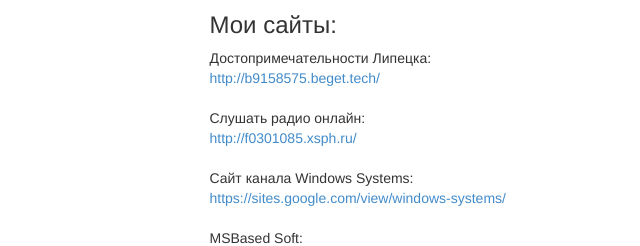
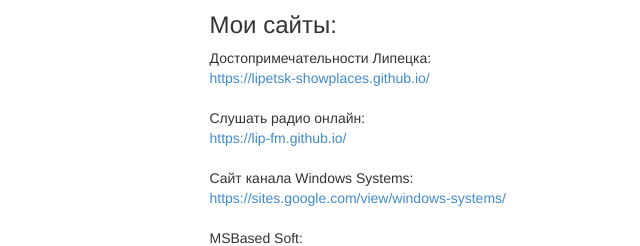
Before and after one commit to d-mega/d-mega.github.io, a plain HTML site: page index.html in a window 1280 px wide. Shown: the part 480-726 px from the top of the page, 348-988 px from the left. Drawn offline with nearby package versions, Linux system fonts and the light colour scheme; some packages are replaced by stand-ins of ours; a script that the page names is missing.

Commit message:
Initial commit

```diff
--- a/index.html
+++ b/index.html
@@ -113,10 +113,10 @@
 </div>
         <div class="l_company_text col-sm-7">
     <p></p><h3></h3><h3>Мои сайты:</h3>Достопримечательности Липецка:<br>
-<a href = "http://b9158575.beget.tech/">http://b9158575.beget.tech/</a><br>
+<a href = "https://lipetsk-showplaces.github.io/">https://lipetsk-showplaces.github.io/</a><br>
 <br>
 Слушать радио онлайн:<br>
-<a href = "http://f0301085.xsph.ru/">http://f0301085.xsph.ru/</a><br>
+<a href = "https://lip-fm.github.io/">https://lip-fm.github.io/</a><br>
 <br>
 Сайт канала Windows Systems:<br>
 <a href = "https://sites.google.com/view/windows-systems/">https://sites.google.com/view/windows-systems/</a><br>
```
